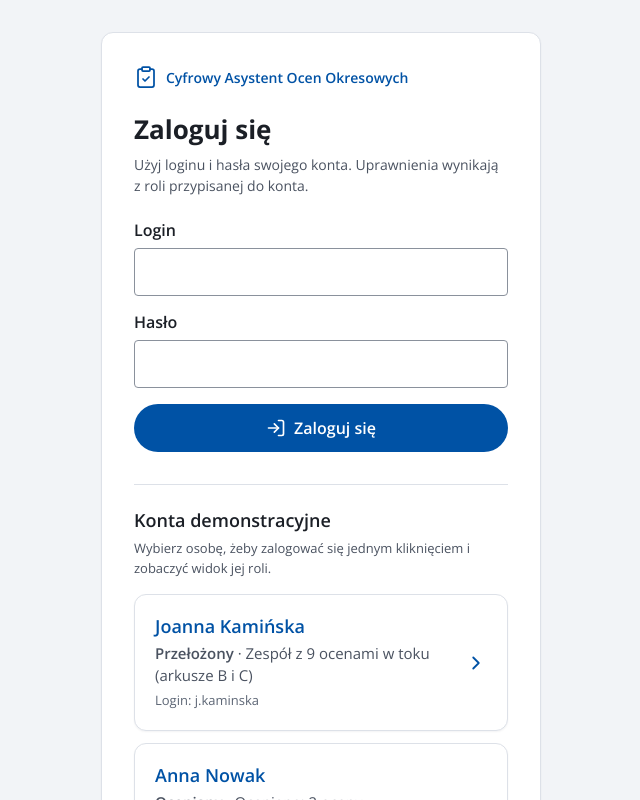
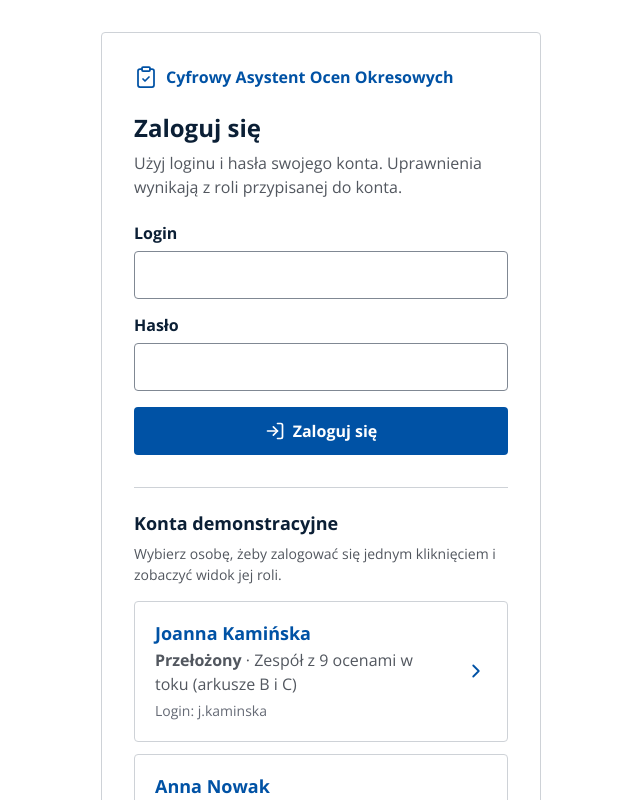
Before and after one commit to carrotly-technologies/cyfrowy-asystent-ocen-okresowych-frontend, a React (Vite) app: page /logowanie in a window 1280 px wide. Shown: the top 800 px of the page, without its empty margins (319-959 px from the left). Built offline with nearby package versions, Linux system fonts and the light colour scheme; no server answers.

Commit message:
feat: gov.pl / civil-service design tokens and 16px base typography (#17)

```diff
--- a/src/styles/app.css
+++ b/src/styles/app.css
@@ -115,8 +115,8 @@
   margin-left: 4px;
 }
 
-/* Below 1440px the product name shortens to "Cyfrowy Asystent" instead of being cut ("Cyfrowy As…") */
-@media (max-width: 1439px) {
+/* Below 1600px the product name shortens to "Cyfrowy Asystent" instead of being cut ("Cyfrowy As…") */
+@media (max-width: 1599px) {
   .topbar__product-tail {
     display: none;
   }
--- a/src/styles/base.css
+++ b/src/styles/base.css
@@ -23,7 +23,16 @@ body {
 
 b,
 strong {
-  font-weight: var(--weight-semibold);
+  font-weight: var(--weight-bold);
+}
+
+/* WDS headings: page title 28/36, section 24/32, sub-section 20/26, all 700 */
+h1,
+h2,
+h3,
+h4 {
+  font-weight: var(--weight-bold);
+  line-height: var(--leading-tight);
 }
 
 h1,
@@ -61,6 +70,7 @@ a {
 }
 
 a:hover {
+  color: var(--link-hover);
   text-decoration-color: currentColor;
 }
 
@@ -72,8 +82,8 @@ a:hover {
 }
 
 :focus-visible {
-  outline: 2px solid var(--focus);
-  outline-offset: 2px;
+  outline: none;
+  box-shadow: var(--focus-shadow);
 }
 
 .num,
@@ -106,15 +116,14 @@ a:hover {
 
 /* ---------- Typography helpers ---------- */
 .h-page {
-  font-size: var(--text-2xl);
-  font-weight: var(--weight-semibold);
-  line-height: var(--leading-tight);
-  letter-spacing: -0.01em;
+  font-size: var(--text-3xl);
+  font-weight: var(--weight-bold);
+  line-height: 1.2857; /* 28/36 */
 }
 
 .h-section {
-  font-size: var(--text-md);
-  font-weight: var(--weight-semibold);
+  font-size: var(--text-lg);
+  font-weight: var(--weight-bold);
   line-height: var(--leading-tight);
 }
 
@@ -152,15 +161,15 @@ a:hover {
   align-items: center;
   justify-content: center;
   gap: 6px;
-  min-height: 2.25rem;
+  min-height: var(--control-h);
   max-width: 100%;
-  padding: 0 16px;
-  border: 1px solid var(--border-strong);
-  border-radius: var(--radius);
+  padding: 0 20px;
+  border: 1px solid var(--accent);
+  border-radius: var(--radius-btn);
   background: var(--bg-surface);
   color: var(--accent);
-  font-size: var(--text-sm);
-  font-weight: var(--weight-semibold);
+  font-size: var(--text-base);
+  font-weight: var(--weight-bold);
   line-height: 1;
   white-space: nowrap;
   cursor: pointer;
@@ -174,8 +183,10 @@ a:hover {
 }
 
 .btn:disabled {
+  border-color: transparent;
+  background: var(--bg-muted);
+  color: var(--text-muted);
   cursor: not-allowed;
-  opacity: 0.55;
 }
 
 .btn--primary {
@@ -202,9 +213,9 @@ a:hover {
 }
 
 .btn--sm {
-  min-height: 1.75rem;
-  padding: 0 10px;
-  font-size: var(--text-xs);
+  min-height: var(--control-h-sm);
+  padding: 0 12px;
+  font-size: var(--text-sm);
 }
 
 .btn--link {
@@ -253,8 +264,8 @@ a:hover {
 }
 
 .field__label {
-  font-size: var(--text-sm);
-  font-weight: var(--weight-semibold);
+  font-size: var(--text-base);
+  font-weight: var(--weight-bold);
 }
 
 /* "(opcjonalne)" after a label: plain text, not a badge. */
@@ -264,17 +275,17 @@ a:hover {
 }
 
 .field__hint {
-  font-size: var(--text-xs);
-  color: var(--text-muted);
+  font-size: var(--text-sm);
+  color: var(--text-secondary);
 }
 
 .input,
 .select,
 .textarea {
   width: 100%;
-  padding: 6px 10px;
-  border: 1px solid var(--border-strong);
-  border-radius: var(--radius);
+  padding: 10px 12px;
+  border: 1px solid var(--border-input);
+  border-radius: var(--radius-xs);
   background: var(--bg-surface);
   font-size: var(--text-base);
   line-height: var(--leading);
@@ -282,7 +293,7 @@ a:hover {
 
 .input,
 .select {
-  height: 2.25rem;
+  height: var(--control-h);
 }
 
 .select {
@@ -297,15 +308,14 @@ a:hover {
 .input:hover,
 .select:hover,
 .textarea:hover {
-  border-color: var(--gray-400);
+  border-color: var(--text);
 }
 
 .input:focus,
 .select:focus,
 .textarea:focus {
   outline: none;
-  border-color: var(--accent);
-  box-shadow: 0 0 0 3px var(--focus-ring);
+  box-shadow: var(--focus-shadow);
 }
 
 .input:disabled,
@@ -324,8 +334,8 @@ label.checkbox > input[type='radio'],
 .check-label > input[type='checkbox'],
 .check-label > input[type='radio'] {
   flex: none;
-  width: 1.125rem;
-  height: 1.125rem;
+  width: 1.25rem;
+  height: 1.25rem;
   margin: 0.15em 0 0;
   accent-color: var(--accent);
 }
@@ -345,8 +355,8 @@ label.checkbox,
 
 label.checkbox > input:focus-visible,
 .check-label > input:focus-visible {
-  outline: 2px solid var(--focus);
-  outline-offset: 2px;
+  outline: none;
+  box-shadow: var(--focus-shadow);
 }
 
 /* ---------- Tags ---------- */
@@ -354,15 +364,17 @@ label.checkbox > input:focus-visible,
   display: inline-flex;
   align-items: center;
   gap: 4px;
-  height: 1.375rem;
-  padding: 0 8px;
+  min-height: 1.5rem;
+  padding: 2px 8px;
   border: 1px solid var(--border);
-  border-radius: var(--radius-pill);
+  border-radius: var(--radius-badge);
   background: var(--bg-subtle);
   color: var(--text-secondary);
   font-size: var(--text-xs);
-  font-weight: var(--weight-medium);
-  line-height: 1;
+  font-weight: var(--weight-bold);
+  letter-spacing: 0.02em;
+  line-height: 1.2;
+  text-transform: uppercase;
   white-space: nowrap;
 }
 
@@ -410,6 +422,11 @@ label.checkbox > input:focus-visible,
   box-shadow: var(--shadow-card);
 }
 
+/* Tables are square (civil-service style) */
+.panel:has(> .table) {
+  border-radius: 0;
+}
+
 /* Wide data tables scroll sideways inside their card on narrow screens instead of wrapping. */
 .panel:has(> .table),
 .table-scroll {
@@ -432,20 +449,23 @@ label.checkbox > input:focus-visible,
   padding: var(--s-4) var(--s-5);
 }
 
+/* Dense data tables stay at 14px (WDS allows it); head: #EFF3F7, UPPERCASE 700, 2px SC-blue line */
 .table {
   width: 100%;
   border-collapse: collapse;
-  font-size: var(--text-base);
+  font-size: var(--text-sm);
 }
 
 .table th {
   padding: 10px 14px;
-  border-bottom: 1px solid var(--border);
+  border-bottom: 2px solid var(--sc-blue);
   background: var(--bg-subtle);
-  color: var(--text-secondary);
+  color: var(--text);
   font-size: var(--text-xs);
-  font-weight: var(--weight-semibold);
+  font-weight: var(--weight-bold);
+  letter-spacing: 0.03em;
   text-align: left;
+  text-transform: uppercase;
   white-space: nowrap;
 }
 
@@ -474,11 +494,11 @@ label.checkbox > input:focus-visible,
 /* ---------- Notices ---------- */
 .notice {
   display: flex;
-  gap: var(--s-2);
-  padding: var(--s-2) var(--s-3);
+  gap: var(--s-3);
+  padding: var(--s-3) var(--s-4);
   border: 1px solid var(--border);
   border-left-width: 4px;
-  border-radius: var(--radius);
+  border-radius: var(--radius-xs);
   background: var(--bg-subtle);
   font-size: var(--text-sm);
   line-height: var(--leading);
--- a/src/styles/tokens.css
+++ b/src/styles/tokens.css
@@ -1,8 +1,8 @@
-/* Design tokens — Kompas Kompetencji.
-   Public-service look (gov.pl web palette + the token scale of the public e-service app):
-   white cards on a light grey canvas, one blue accent, red only for errors/alerts, and a
-   single diverging palette for the 1–3–5–7–9 scale. Only the style is borrowed: no official
-   logos, emblems or names. Dark mode follows the system (prefers-color-scheme) unless the user picks
+/* Design tokens — Cyfrowy Asystent Ocen Okresowych.
+   Public-service look of the gov.pl / mObywatel family (WDS: typography, spacing, focus, 48px controls) with the
+   civil-service partner palette (navy + SC blue, "angular" shapes: 4px radii, 0 for bars, menus and tables, no
+   shadows on cards). Only the style is borrowed: no emblem, no official logos, marks or names
+   (review/design-mobywatel.md). Dark mode follows the system (prefers-color-scheme) unless the user picks
    a theme in /ustawienia: then <html> carries data-theme="light" | "dark" (src/lib/preferences.ts).
    data-contrast="high" on <html> switches the semantic roles to the high-contrast set at the end.
    Catalogue and rules: docs/DESIGN.md. Components (src/components/ui) use only these variables. */
@@ -11,37 +11,45 @@
   color-scheme: light;
 
   /* ---------- Primitives (light) ---------- */
-  /* Neutrals */
+  /* Neutrals (WDS greys, text = civil-service navy-black #0B1F35) */
   --gray-0: #ffffff;
-  --gray-25: #f8f9fb;
-  --gray-50: #f2f4f7;
-  --gray-100: #e9ecf1;
-  --gray-200: #dde1e8;
-  --gray-300: #c5cbd5;
-  --gray-400: #949cab;
-  --gray-500: #5d6675;
-  --gray-600: #4a5260;
-  --gray-700: #343b47;
-  --gray-900: #1b1f26;
+  --gray-25: #eff3f7;
+  --gray-50: #f6f8f9;
+  --gray-100: #edeff4;
+  --gray-200: #e7eaed;
+  --gray-300: #ced2d7;
+  --gray-400: #a4aab2;
+  --gray-500: #656a75;
+  --gray-600: #52575f;
+  --gray-700: #34383f;
+  --gray-900: #0b1f35;
 
-  /* Blue (gov.pl primary #0052A5, link/hover #006CD7, focus #0452A8) */
-  --blue-900: #003d7a;
+  /* Blue (gov.pl primary #0052A5, navy #052D64) */
+  --blue-900: #052d64;
   --blue-800: #0052a5;
-  --blue-700: #006cd7;
-  --blue-200: #bcd0ee;
-  --blue-100: #e1ebf8;
-  --blue-50: #f0f5fc;
+  --blue-700: #1f71cc;
+  --blue-200: #bcd9f9;
+  --blue-100: #ddebfb;
+  --blue-50: #f4f6fb;
+
+  /* Civil-service partner colours: SC blue for list titles, bars and highlight borders; navy for the service bar */
+  --sc-blue: #35659a;
+  --sc-navy: #052d64;
+  --sc-band: #35659a; /* background of the footer link bar and KPI band (white text 6.0:1) */
+  --sc-faint: #eff3f7;
+  --sc-divider: #78a1cf;
+  --on-sc: #ffffff;
 
   /* ---------- Semantic roles ---------- */
-  --bg-app: var(--gray-50);
+  --bg-app: var(--gray-0); /* page is white (gov.pl), grey only for navigation, filters and table heads */
   --bg-surface: var(--gray-0);
   --bg-subtle: var(--gray-25);
   --bg-muted: var(--gray-100);
-  --bg-hover: #f0f4fa;
-  --bg-overlay: rgb(16 24 40 / 0.45);
-  --border: var(--gray-200);
-  --border-strong: var(--gray-300);
-  --border-input: #8a919c; /* ≥ 3:1 against the surface (WCAG 1.4.11) */
+  --bg-hover: #e8eef5;
+  --bg-overlay: rgb(16 19 23 / 0.65);
+  --border: var(--gray-300);
+  --border-strong: var(--gray-400);
+  --border-input: #808893; /* ≥ 3:1 against the surface (WCAG 1.4.11) */
   --text: var(--gray-900);
   --text-secondary: var(--gray-600);
   --text-muted: var(--gray-500);
@@ -53,24 +61,24 @@
   --accent-faint: var(--blue-50);
   --on-accent: #ffffff;
   --link: var(--blue-800);
-  --link-hover: var(--blue-700);
-  --focus: #0452a8;
+  --link-hover: var(--blue-900);
+  --focus: #0b1f35;
   --focus-inner: #ffffff;
-  --focus-ring: rgb(4 82 168 / 0.25);
+  --focus-ring: rgb(11 31 53 / 0.25);
 
   /* Status (deadlines, results, alerts, badges) */
-  --ok: #2f6b2a;
+  --ok: #007a34;
   --ok-bg: #eefae1;
   --ok-border: #b5dba0;
   --on-ok: #ffffff;
-  --warn: #8a5300;
-  --warn-bg: #fcf1dc;
+  --warn: #8a4a00;
+  --warn-bg: #fdf1d2;
   --warn-border: #efd29a;
   --on-warn: #ffffff;
-  --danger: #c41e38; /* gov.pl #D5233F darkened to reach 4.5:1 on light tints */
-  --danger-bg: #fdecee;
-  --danger-border: #f3c2c8;
-  --danger-strong: #900e1d;
+  --danger: #c22222;
+  --danger-bg: #f9f1f0;
+  --danger-border: #f0c4bb;
+  --danger-strong: #a30c11;
   --on-danger: #ffffff;
   --info: var(--accent);
   --info-bg: var(--accent-faint);
@@ -91,10 +99,10 @@
   --score-9-bg: #d6e4f6;
   --on-score: #ffffff;
 
-  /* Elevation */
-  --shadow-card: 0 1px 2px rgb(16 24 40 / 0.05);
-  --shadow-pop: 0 6px 20px rgb(16 24 40 / 0.12), 0 0 0 1px rgb(16 24 40 / 0.05);
-  --shadow-dialog: 0 16px 48px rgb(16 24 40 / 0.22);
+  /* Elevation: cards are flat (border only); shadows only for menus and dialogs */
+  --shadow-card: none;
+  --shadow-pop: 0 0 12px rgb(101 106 117 / 0.35);
+  --shadow-dialog: 0 0 24px rgb(16 19 23 / 0.35);
 }
 
 /* ---------- Dark mode (from the system setting, unless the user chose "Jasny") ----------
@@ -124,7 +132,7 @@
     --bg-overlay: rgb(0 0 0 / 0.6);
     --border-input: #7c8595;
     --on-accent: #0b1626;
-    --focus: #8ab8f8;
+    --focus: #f6f8f9;
     --focus-inner: #111318;
     --focus-ring: rgb(138 184 248 / 0.35);
     --ok: #8fd28a;
@@ -147,9 +155,16 @@
     --score-5-bg: #262a32;
     --score-7-bg: #1b2a42;
     --score-9-bg: #18284a;
-    --shadow-card: 0 1px 2px rgb(0 0 0 / 0.4);
+    --shadow-card: none;
     --shadow-pop: 0 6px 20px rgb(0 0 0 / 0.5), 0 0 0 1px rgb(255 255 255 / 0.06);
     --shadow-dialog: 0 16px 48px rgb(0 0 0 / 0.6);
+    --bg-app: var(--gray-50);
+    --sc-blue: #9db9da;
+    --sc-navy: #0b1f35;
+    --sc-band: #1d3d63;
+    --sc-faint: #172234;
+    --sc-divider: #4f79b3;
+    --on-sc: #ffffff;
   }
 }
 
@@ -177,7 +192,7 @@
   --bg-overlay: rgb(0 0 0 / 0.6);
   --border-input: #7c8595;
   --on-accent: #0b1626;
-  --focus: #8ab8f8;
+  --focus: #f6f8f9;
   --focus-inner: #111318;
   --focus-ring: rgb(138 184 248 / 0.35);
   --ok: #8fd28a;
@@ -200,9 +215,16 @@
   --score-5-bg: #262a32;
   --score-7-bg: #1b2a42;
   --score-9-bg: #18284a;
-  --shadow-card: 0 1px 2px rgb(0 0 0 / 0.4);
+  --shadow-card: none;
   --shadow-pop: 0 6px 20px rgb(0 0 0 / 0.5), 0 0 0 1px rgb(255 255 255 / 0.06);
   --shadow-dialog: 0 16px 48px rgb(0 0 0 / 0.6);
+  --bg-app: var(--gray-50);
+  --sc-blue: #9db9da;
+  --sc-navy: #0b1f35;
+  --sc-band: #1d3d63;
+  --sc-faint: #172234;
+  --sc-divider: #4f79b3;
+  --on-sc: #ffffff;
 }
 
 /* Theme wrappers re-resolve the semantic aliases, so nested light/dark previews work. */
@@ -212,8 +234,8 @@
   --bg-surface: var(--gray-0);
   --bg-subtle: var(--gray-25);
   --bg-muted: var(--gray-100);
-  --border: var(--gray-200);
-  --border-strong: var(--gray-300);
+  --border: var(--gray-300);
+  --border-strong: var(--gray-400);
   --text: var(--gray-900);
   --text-secondary: var(--gray-600);
   --text-muted: var(--gray-500);
@@ -224,7 +246,7 @@
   --accent-border: var(--blue-200);
   --accent-faint: var(--blue-50);
   --link: var(--blue-800);
-  --link-hover: var(--blue-700);
+  --link-hover: var(--blue-900);
   --info: var(--accent);
   --info-bg: var(--accent-faint);
   --info-border: var(--accent-border);
@@ -271,6 +293,9 @@
   --score-7: #164282;
   --score-9: #08376f;
   --on-score: #ffffff;
+  --sc-blue: #1f4470;
+  --sc-band: #052d64;
+  --sc-navy: #031b3d;
 }
 
 @media (prefers-color-scheme: dark) {
@@ -322,6 +347,9 @@
     --score-9: #9ec3f5;
     --score-9-bg: #0c1a36;
     --on-score: #000000;
+    --sc-blue: #c5d7ec;
+    --sc-band: #000000;
+    --sc-navy: #000000;
   }
 }
 
@@ -373,27 +401,30 @@
   --score-9: #9ec3f5;
   --score-9-bg: #0c1a36;
   --on-score: #000000;
+  --sc-blue: #c5d7ec;
+  --sc-band: #000000;
+  --sc-navy: #000000;
 }
 
 :root {
-  /* ---------- Typography (Open Sans 400 / 600 / 700) ---------- */
+  /* ---------- Typography (Open Sans 400 / 700, WDS sizes: body 16/24, h1 28/36, h2 24/32, h3 20/26) ---------- */
   --font-sans: 'Open Sans', system-ui, -apple-system, 'Segoe UI', sans-serif;
   --font-mono: ui-monospace, 'SFMono-Regular', Menlo, monospace;
   --text-xs: 0.75rem;
-  --text-sm: 0.8125rem;
-  --text-base: 0.875rem;
-  --text-md: 0.9375rem;
+  --text-sm: 0.875rem;
+  --text-base: 1rem;
+  --text-md: 1rem;
   --text-body: 1rem; /* forms and long-form reading */
   --text-lg: 1.125rem;
-  --text-xl: 1.375rem;
-  --text-2xl: 1.625rem;
-  --text-3xl: 2rem;
+  --text-xl: 1.25rem;
+  --text-2xl: 1.5rem;
+  --text-3xl: 1.75rem;
   --leading-tight: 1.25;
   --leading: 1.5;
   --leading-loose: 1.6;
   --weight-regular: 400;
-  --weight-medium: 400; /* emphasis in running text is 600 */
-  --weight-semibold: 600;
+  --weight-medium: 400;
+  --weight-semibold: 700; /* WDS has only 400 and 700 */
   --weight-bold: 700;
 
   /* ---------- Spacing (app scale 2…56; --s-N = N × 4px) ---------- */
@@ -408,20 +439,27 @@
   --s-10: 40px;
   --s-12: 48px;
   --s-14: 56px;
+  --s-16: 64px;
 
   /* ---------- Shape ---------- */
-  --radius-xs: 4px; /* fields, checkboxes, alerts (gov.pl) */
-  --radius-sm: 6px;
-  --radius: 8px;
-  --radius-lg: 12px; /* cards */
-  --radius-xl: 16px; /* dialogs, sheets */
-  --radius-2xl: 24px;
-  --radius-pill: 999px; /* buttons, badges, switches */
+  /* "Angular" civil-service shapes: 4px for controls, cards, badges and dialogs; 0 for bars, menus and tables.
+     No pills: --radius-pill stays only as a name and resolves to 4px; true circles use --radius-round. */
+  --radius-xs: 4px;
+  --radius-sm: 2px;
+  --radius: 4px;
+  --radius-lg: 4px;
+  --radius-xl: 4px;
+  --radius-2xl: 4px;
+  --radius-btn: 4px;
+  --radius-badge: 4px;
+  --radius-pill: 4px;
+  --radius-round: 999px;
   --border-w: 1px;
   --border-w-strong: 2px;
 
-  /* ---------- Focus (gov.pl triple ring) ---------- */
-  --focus-shadow: 0 0 0 2px var(--focus), 0 0 0 4px var(--focus-inner), 0 0 0 6px var(--focus);
+  /* ---------- Focus (WDS: white gap + dark ring, visible on blue buttons too) ---------- */
+  --focus-shadow: 0 0 0 2px var(--focus-inner), 0 0 0 4px var(--focus);
+  --section-rule: 4px solid var(--sc-blue);
 
   /* ---------- Sizes & motion ---------- */
   --control-h: 3rem;
@@ -439,8 +477,10 @@
   --z-toast: 200;
 
   /* ---------- Layout ---------- */
-  --topbar-h: 3.5rem;
-  --rail-w: 248px;
+  --topbar-h: 4rem;
+  --service-bar-h: 3rem;
+  --rail-w: 280px;
+  --bottom-nav-h: 4rem;
   --assistant-w: 360px;
 }
 
```
